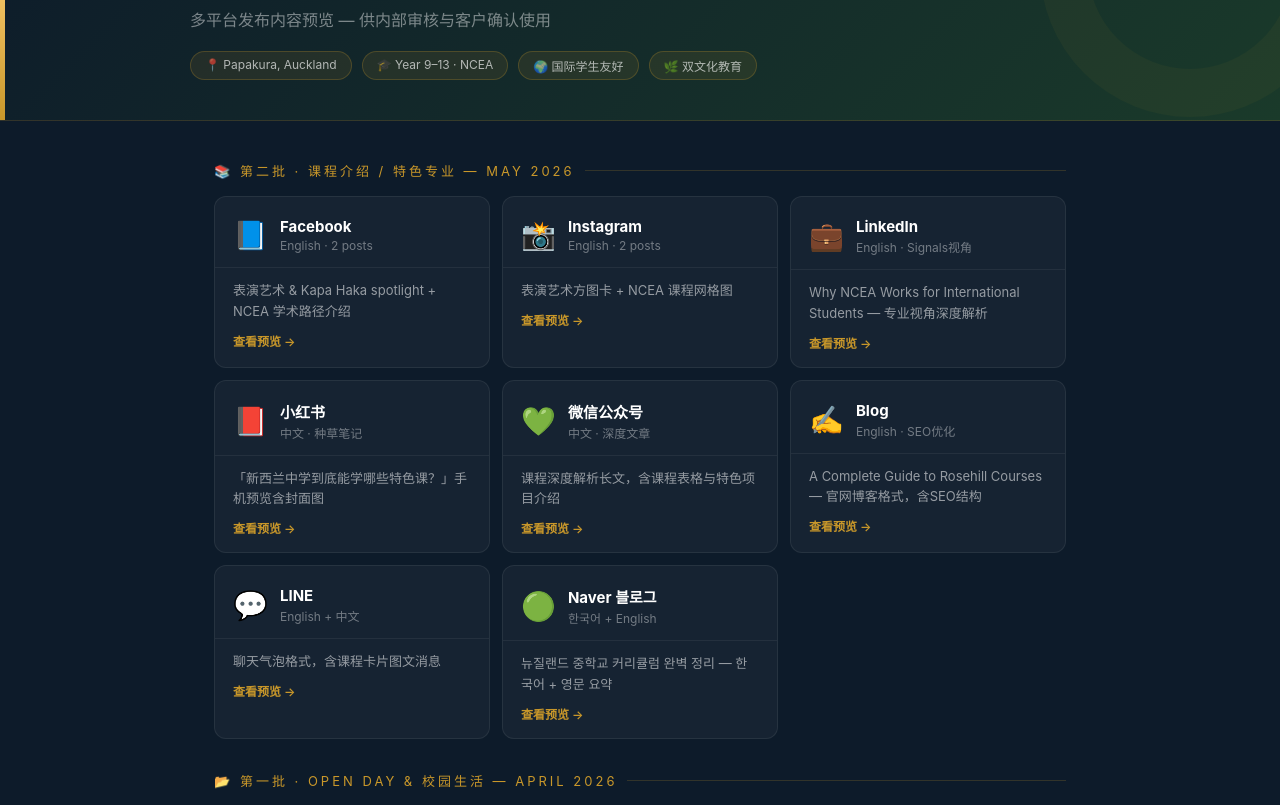
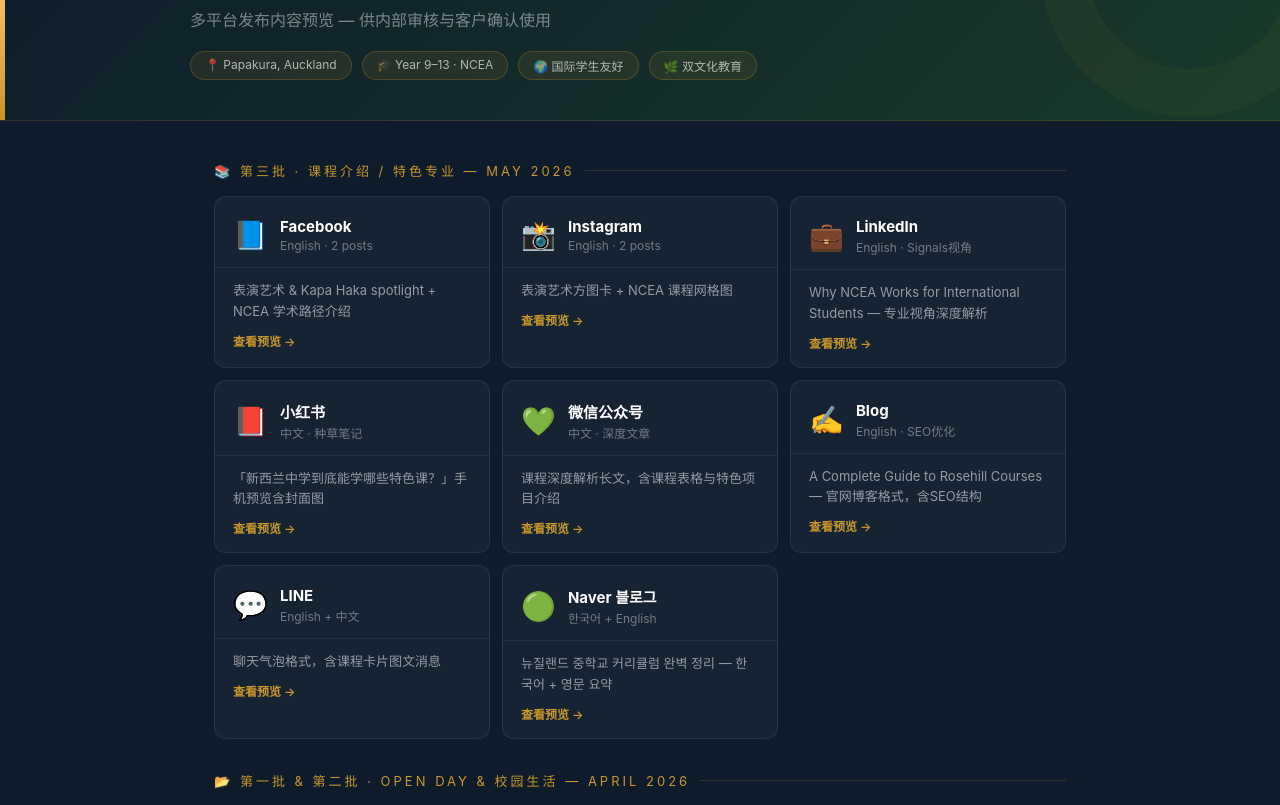
Before and after one commit to Fred20230331/rosehill-preview, a plain HTML site: page index.html in a window 1280 px wide. Shown: the part 123-928 px from the top of the page. Drawn offline with Linux system fonts and the light colour scheme.

Commit message:
Fix batch numbering: today's content is batch 3, not batch 2

```diff
--- a/index.html
+++ b/index.html
@@ -87,7 +87,7 @@
 
 <!-- Batch 1: Course Introduction -->
 <div class="section">
-  <div class="section-title">📚 第二批 · 课程介绍 / 特色专业 — May 2026</div>
+  <div class="section-title">📚 第三批 · 课程介绍 / 特色专业 — May 2026</div>
   <div class="grid">
     <a class="card" href="发布预览/Facebook-课程预览.html">
       <div class="card-top"><div class="card-icon">📘</div><div><div class="card-platform">Facebook</div><div class="card-lang">English · 2 posts</div></div></div>
@@ -126,7 +126,7 @@
 
 <!-- Batch 1: Original -->
 <div class="section" style="margin-top: 32px;">
-  <div class="section-title">📂 第一批 · Open Day &amp; 校园生活 — April 2026</div>
+  <div class="section-title">📂 第一批 &amp; 第二批 · Open Day &amp; 校园生活 — April 2026</div>
   <div class="grid">
     <a class="card" href="发布预览/Facebook预览.html">
       <div class="card-top"><div class="card-icon">📘</div><div><div class="card-platform">Facebook</div><div class="card-lang">English · 2 posts</div></div></div>
```
